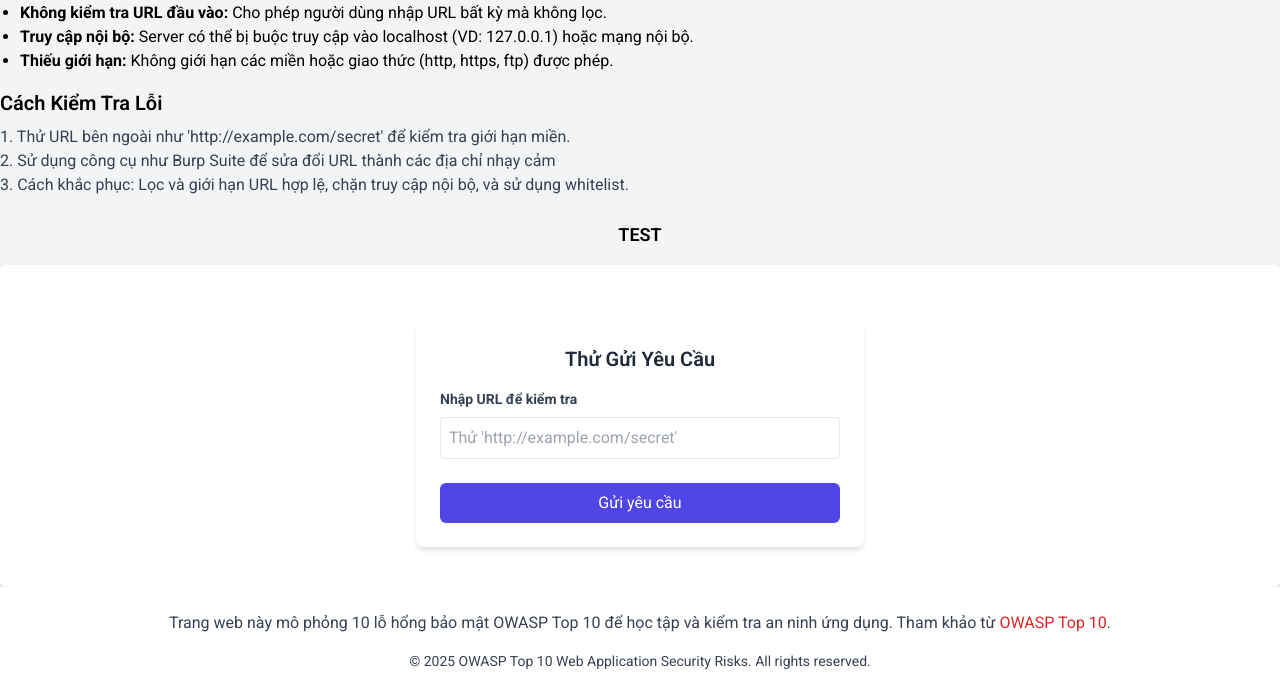
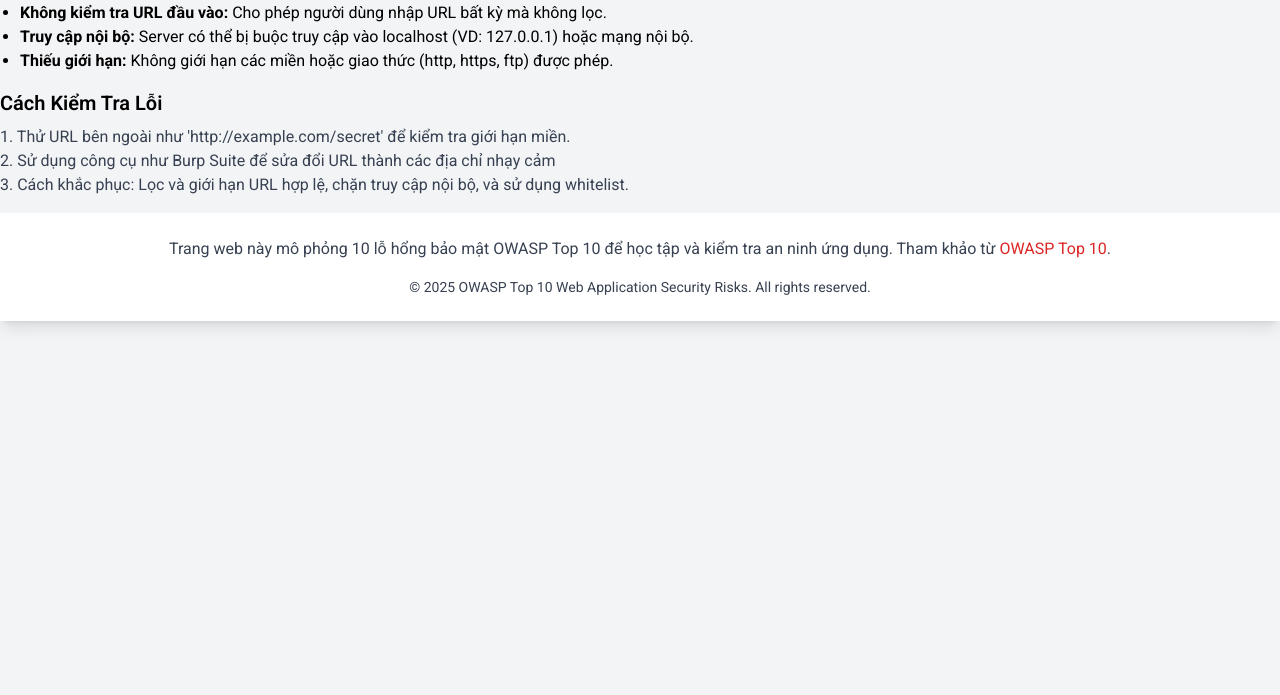
Before and after one commit to hailong289/app-security-holes, a PHP site: template App/Views/ssrf.php in a window 1280 px wide. Shown: the part 151-846 px from the top of the page. After the commit the page ends 479 px from the top, so only its background shows below. Run offline with PHP 8.4, Linux system fonts and the light colour scheme; the template is opened without the code that fills it, so the values that code supplies are empty; some libraries are stand-ins or nearby versions.

Commit message:
hidden form visua of ui 10

```diff
--- a/App/Views/ssrf.php
+++ b/App/Views/ssrf.php
@@ -19,31 +19,31 @@
 
 
 <!-- Form giả lập -->
-<div class="mt-6">
-    <h3 class="text-lg font-semibold mb-4 text-center">TEST</h3>
-    <div class="bg-white p-6 rounded-md shadow-md">
-        <div class="mt-4 p-4 rounded-md">
-            <div class="max-w-md mx-auto bg-white p-6 rounded-lg shadow-md">
-                <h2 class="text-xl font-semibold text-gray-800 text-center mb-4">Thử Gửi Yêu Cầu</h2>
-                <form id="ssrfForm" method="GET" action="<?=url('/test/server-side-request-forgery')?>">
-                    <div class="mb-6">
-                        <label for="url" class="block text-gray-700 text-sm font-bold mb-2">Nhập URL để kiểm tra</label>
-                        <input type="text" id="url" name="url" required
-                                 value="<?=isset($_GET['url']) ? htmlspecialchars($_GET['url']) : ''?>"
-                               class="w-full p-2 border rounded focus:outline-none focus:ring-2"
-                               placeholder="Thử 'http://example.com/secret'">
-                    </div>
-                    <button type="submit"
-                            class="w-full bg-indigo-600 text-white py-2 px-4 rounded-md hover:bg-indigo-700 focus:outline-none focus:ring-2 focus:ring-offset-2 focus:ring-indigo-500">
-                        Gửi yêu cầu
-                    </button>
-                </form>
-                <?php if(!empty($message)): ?>
-                    <div class="mt-4 p-4 rounded-md bg-<?= $status === 'success' ? 'green' : 'red' ?>-100 text-<?= $status === 'success' ? 'green' : 'red' ?>-700">
-                        <strong class="font-semibold">Kết quả:</strong> <?=$message?>
-                    </div>
-                <?php endif; ?>
-            </div>
-        </div>
-    </div>
-</div>
+<!--<div class="mt-6">-->
+<!--    <h3 class="text-lg font-semibold mb-4 text-center">TEST</h3>-->
+<!--    <div class="bg-white p-6 rounded-md shadow-md">-->
+<!--        <div class="mt-4 p-4 rounded-md">-->
+<!--            <div class="max-w-md mx-auto bg-white p-6 rounded-lg shadow-md">-->
+<!--                <h2 class="text-xl font-semibold text-gray-800 text-center mb-4">Thử Gửi Yêu Cầu</h2>-->
+<!--                <form id="ssrfForm" method="GET" action="--><?php //=url('/test/server-side-request-forgery')?><!--">-->
+<!--                    <div class="mb-6">-->
+<!--                        <label for="url" class="block text-gray-700 text-sm font-bold mb-2">Nhập URL để kiểm tra</label>-->
+<!--                        <input type="text" id="url" name="url" required-->
+<!--                                 value="--><?php //=isset($_GET['url']) ? htmlspecialchars($_GET['url']) : ''?><!--"-->
+<!--                               class="w-full p-2 border rounded focus:outline-none focus:ring-2"-->
+<!--                               placeholder="Thử 'http://example.com/secret'">-->
+<!--                    </div>-->
+<!--                    <button type="submit"-->
+<!--                            class="w-full bg-indigo-600 text-white py-2 px-4 rounded-md hover:bg-indigo-700 focus:outline-none focus:ring-2 focus:ring-offset-2 focus:ring-indigo-500">-->
+<!--                        Gửi yêu cầu-->
+<!--                    </button>-->
+<!--                </form>-->
+<!--                --><?php //if(!empty($message)): ?>
+<!--                    <div class="mt-4 p-4 rounded-md bg---><?php //= $status === 'success' ? 'green' : 'red' ?><!---100 text---><?php //= $status === 'success' ? 'green' : 'red' ?><!---700">-->
+<!--                        <strong class="font-semibold">Kết quả:</strong> --><?php //=$message?>
+<!--                    </div>-->
+<!--                --><?php //endif; ?>
+<!--            </div>-->
+<!--        </div>-->
+<!--    </div>-->
+<!--</div>-->
```
